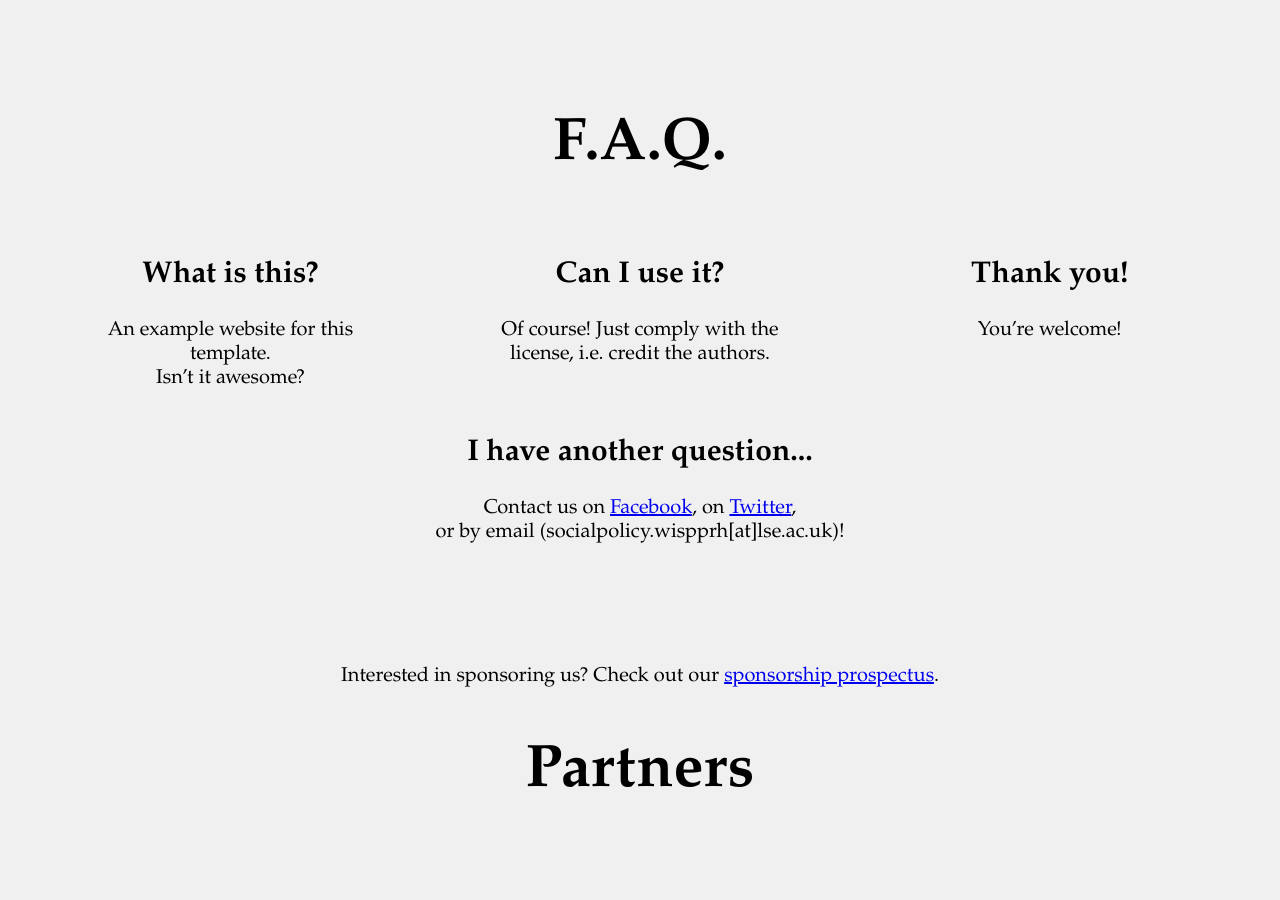
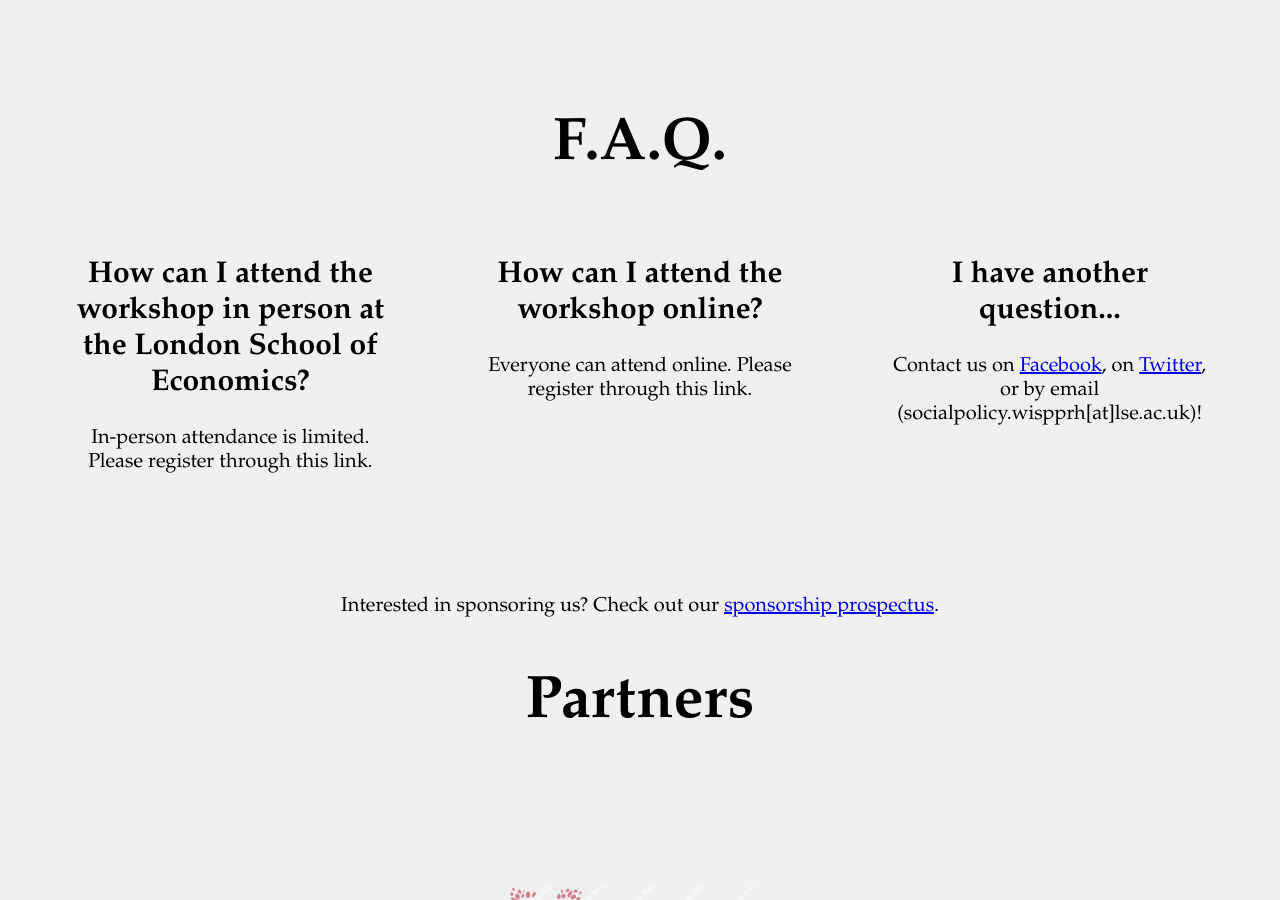
Before and after one commit to elasskenza/gender_workshop, a Jekyll site: the page built from index.html, in a window 1280 px wide and 900 px high, scrolled down 2704 px. Built offline with Jekyll 4.4.1, drawn with Linux system fonts in a browser that asks for light colours.

Commit message:
Update faq.yml

```diff
--- a/_data/faq.yml
+++ b/_data/faq.yml
@@ -5,15 +5,10 @@
 # - Use the weird |- syntax to allow answers to span lines.
 # - End lines with two spaces if you want to force a line break, otherwise the line break is ignored.
 
-- q: What is this?
+- q: How can I attend the workshop in person at the London School of Economics?
   a: |-
-        An example website for this template.
-        Isn't it awesome?
+        In-person attendance is limited. Please register through this link.
 
-- q: Can I use it?
+- q: How can I attend the workshop online?
   a: |-
-        Of course! Just comply with the license, i.e. credit the authors.
-
-- q: Thank you!
-  a: |-
-        You're welcome!
+        Everyone can attend online. Please register through this link.
```
